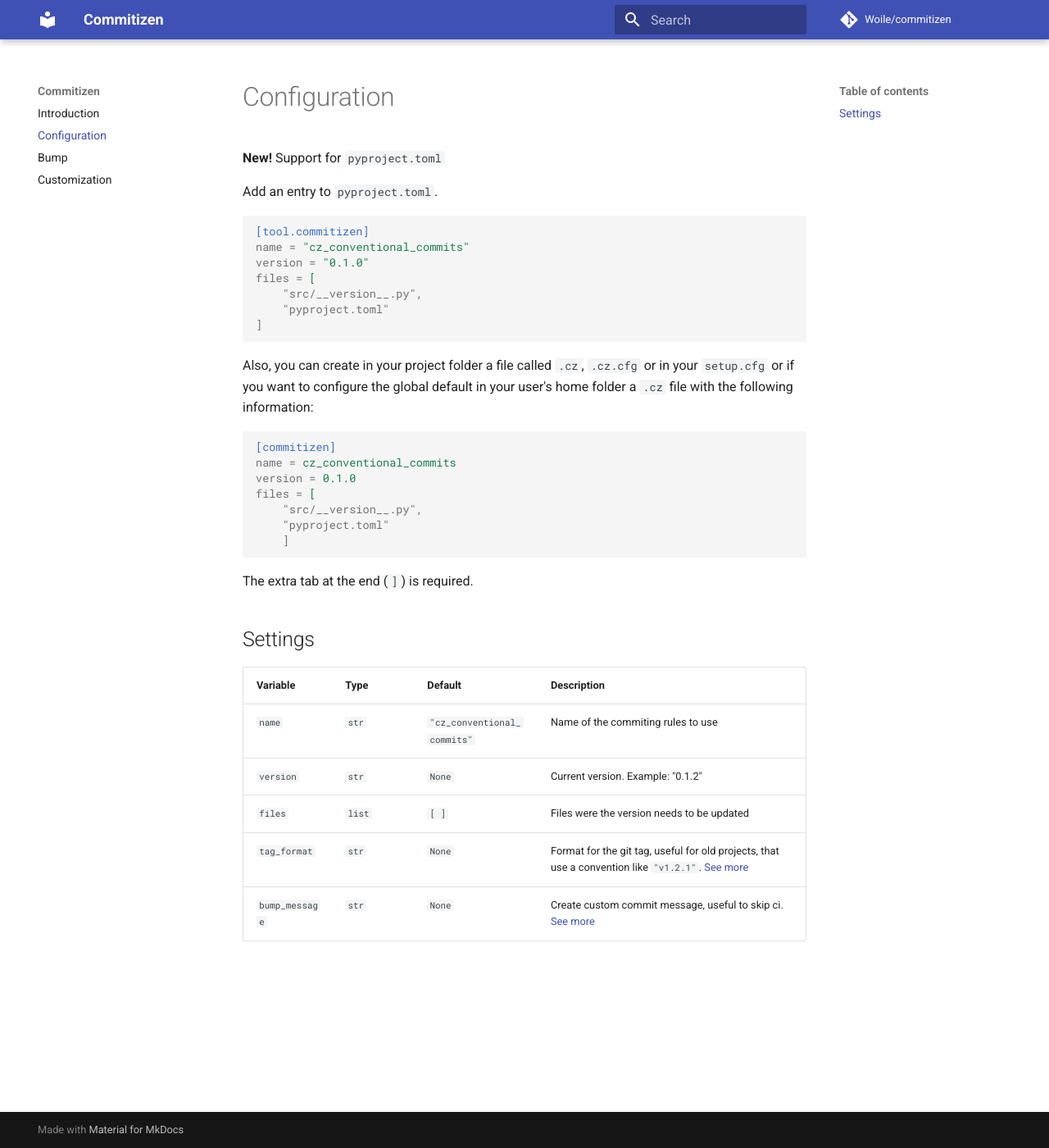
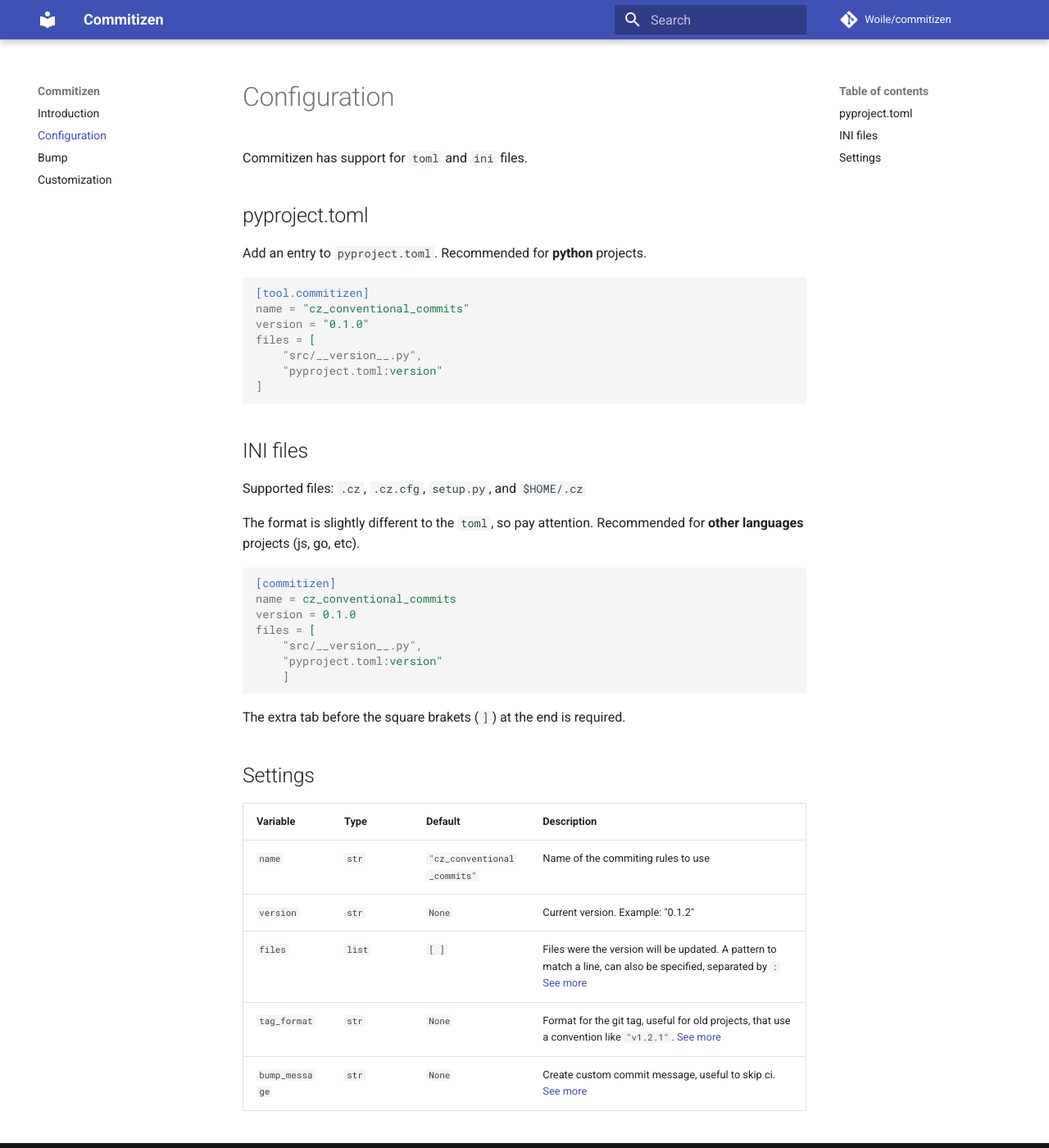
Before and after one commit to commitizen-tools/commitizen, an MkDocs documentation site: the page built from docs/config.md, in a window 1280 px wide and 1400 px high. Shown: the whole window at 82% size. Built offline with MkDocs 1.6.1 and Material for MkDocs 9.7.7, drawn with Linux system fonts in a browser that asks for light colours; comment, search, counter and statistics services are not loaded.

Commit message:
docs: add info about extra pattern in the files when bumping

```diff
--- a/docs/config.md
+++ b/docs/config.md
@@ -1,33 +1,35 @@
 # Configuration
 
-**New!** Support for `pyproject.toml`
+Commitizen has support for `toml` and `ini` files.
 
-Add an entry to `pyproject.toml`.
+## pyproject.toml
 
+Add an entry to `pyproject.toml`. Recommended for **python** projects.
 
     [tool.commitizen]
     name = "cz_conventional_commits"
     version = "0.1.0"
     files = [
         "src/__version__.py",
-        "pyproject.toml"
+        "pyproject.toml:version"
     ]
 
+## INI files
 
-Also, you can create in your project folder a file called `.cz`,
-`.cz.cfg` or in your `setup.cfg` or if you want to configure the global
-default in your user's home folder a `.cz` file with the following
-information:
+Supported files: `.cz`, `.cz.cfg`, `setup.py`, and `$HOME/.cz`
+
+The format is slightly different to the `toml`, so pay attention.
+Recommended for **other languages** projects (js, go, etc).
 
     [commitizen]
     name = cz_conventional_commits
     version = 0.1.0
     files = [
         "src/__version__.py",
-        "pyproject.toml"
+        "pyproject.toml:version"
         ]
 
-The extra tab at the end (`]`) is required.
+The extra tab before the square brakets (`]`) at the end is required.
 
 ## Settings
 
@@ -35,6 +37,6 @@
 | -------- | ---- | ------- | ----------- |
 | `name` | `str` | `"cz_conventional_commits"` | Name of the commiting rules to use |
 | `version` | `str` | `None` | Current version. Example: "0.1.2" |
-| `files` | `list` | `[ ]` | Files were the version needs to be updated |
-| `tag_format` | `str` | `None` | Format for the git tag, useful for old projects, that use a convention like `"v1.2.1"`. [See more](/bump#configuration) |
-| `bump_message` | `str` | `None` | Create custom commit message, useful to skip ci. [See more](/bump#configuration) |
+| `files` | `list` | `[ ]` | Files were the version will be updated. A pattern to match a line, can also be specified, separated by `:` [See more](https://woile.github.io/commitizen/bump#files) |
+| `tag_format` | `str` | `None` | Format for the git tag, useful for old projects, that use a convention like `"v1.2.1"`. [See more](https://woile.github.io/commitizen/bump#tag_format) |
+| `bump_message` | `str` | `None` | Create custom commit message, useful to skip ci. [See more](https://woile.github.io/commitizen/bump#bump_message) |
```
Also changed, not shown: docs/bump.md (+30 -28 lines).
